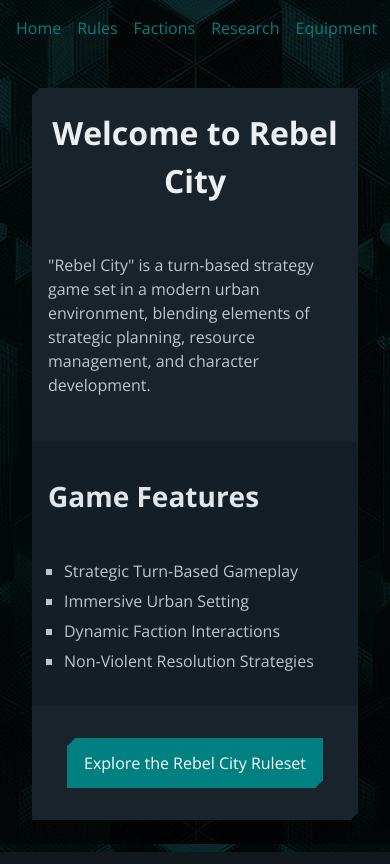
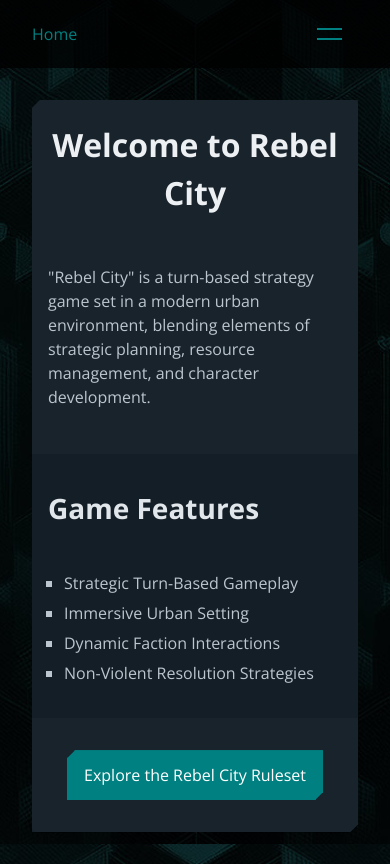
Before and after one commit to emanueldonner/rebelcityweb, a SvelteKit app: page / in a window 390 px wide. Built offline with nearby package versions, Linux system fonts and the light colour scheme.

Commit message:
Add mobile menu functionality

```diff
--- a/src/routes/+layout.svelte
+++ b/src/routes/+layout.svelte
@@ -3,6 +3,7 @@
 	import '../app.css';
 	import { onNavigate } from '$app/navigation';
 	import { page } from '$app/stores';
+	import { onMount } from 'svelte';
 
 	const navLinks = [
 		{ name: 'Rules', href: '/rules' },
@@ -10,6 +11,29 @@
 		{ name: 'Research', href: '/research' },
 		{ name: 'Equipment', href: '/equipment' }
 	];
+
+	let isMobileMenuOpen = false;
+
+	function toggleMobileMenu() {
+		isMobileMenuOpen = !isMobileMenuOpen;
+	}
+
+	function handleLinkClick() {
+		isMobileMenuOpen = false;
+	}
+
+	onMount(() => {
+		function handleResize() {
+			if (window.innerWidth > 768) {
+				isMobileMenuOpen = false;
+			}
+		}
+
+		window.addEventListener('resize', handleResize);
+		return () => {
+			window.removeEventListener('resize', handleResize);
+		};
+	});
 
 	onNavigate((navigation) => {
 		if (!document.startViewTransition) return;
@@ -23,26 +47,123 @@
 	});
 </script>
 
+<div class="nav-container container-fluid">
 	<nav class="container">
 		<ul>
 			<li><a href="/">Home</a></li>
 		</ul>
+
 		<ul>
-		{#each navLinks as item}
 			<li>
-				<a href={item.href} class:active={$page.url.pathname.includes(item.href)}>
-					{item.name}
+				<button class="burger-menu" on:click={toggleMobileMenu}>
+					<div class="burger-icon" class:open={isMobileMenuOpen}>
+						<span></span><span></span>
+					</div>
+				</button>
+			</li>
+			<div class="desktop-menu">
+				{#each navLinks as link}
+					<li>
+						<a href={link.href} class:active={$page.url.pathname.includes(link.href)}>
+							{link.name}
 						</a>
 					</li>
 				{/each}
+			</div>
 		</ul>
+		{#if isMobileMenuOpen}
+			<div class="mobile-menu-overlay">
+				<div class="mobile-menu">
+					{#each navLinks as link}
+						<a
+							class="menu-item"
+							href={link.href}
+							class:active={$page.url.pathname === link.href}
+							on:click={handleLinkClick}>{link.name}</a
+						>
+					{/each}
+				</div>
+			</div>
+		{/if}
 	</nav>
+</div>
 <main class="container-fluid">
 	<slot />
 </main>
 
 <style>
+	.nav-container {
+		background: rgba(0, 0, 0, 0.8);
+	}
 	.active {
 		color: var(--highlight-color);
 	}
+
+	.burger-menu {
+		display: none;
+		background-color: transparent;
+		border: none;
+		cursor: pointer;
+	}
+
+	.burger-icon {
+		display: grid;
+		gap: 8px;
+		transform: rotate(0deg);
+		transition: transform 0.3s ease;
+	}
+
+	.burger-icon span {
+		display: block;
+		width: 25px;
+		height: 2px;
+		background-color: var(--primary);
+		transition: all 0.3s ease;
+	}
+
+	.burger-icon.open span:nth-child(1) {
+		transform: translateY(5px) rotate(-45deg);
+	}
+
+	.burger-icon.open span:nth-child(2) {
+		transform: translateY(-5px) rotate(45deg);
+	}
+
+	.mobile-menu-overlay {
+		position: absolute;
+		z-index: 10;
+		top: 50px;
+		left: 0;
+		width: 100%;
+		height: calc(100vh - 50px);
+		background-color: rgba(0, 0, 0, 0.8);
+		display: flex;
+		justify-content: center;
+		/* align-items: center; */
+	}
+
+	.mobile-menu {
+		padding: 20px;
+		width: 100%;
+		display: flex;
+		flex-direction: column;
+		gap: 1rem;
+		align-items: center;
+		justify-content: center;
+	}
+
+	.menu-item {
+		display: block;
+		font-size: 2.5rem;
+	}
+
+	@media (max-width: 768px) {
+		nav .desktop-menu {
+			display: none;
+		}
+
+		.burger-menu {
+			display: block;
+		}
+	}
 </style>
```
Lines whose indentation alone changed are shown as unchanged.
